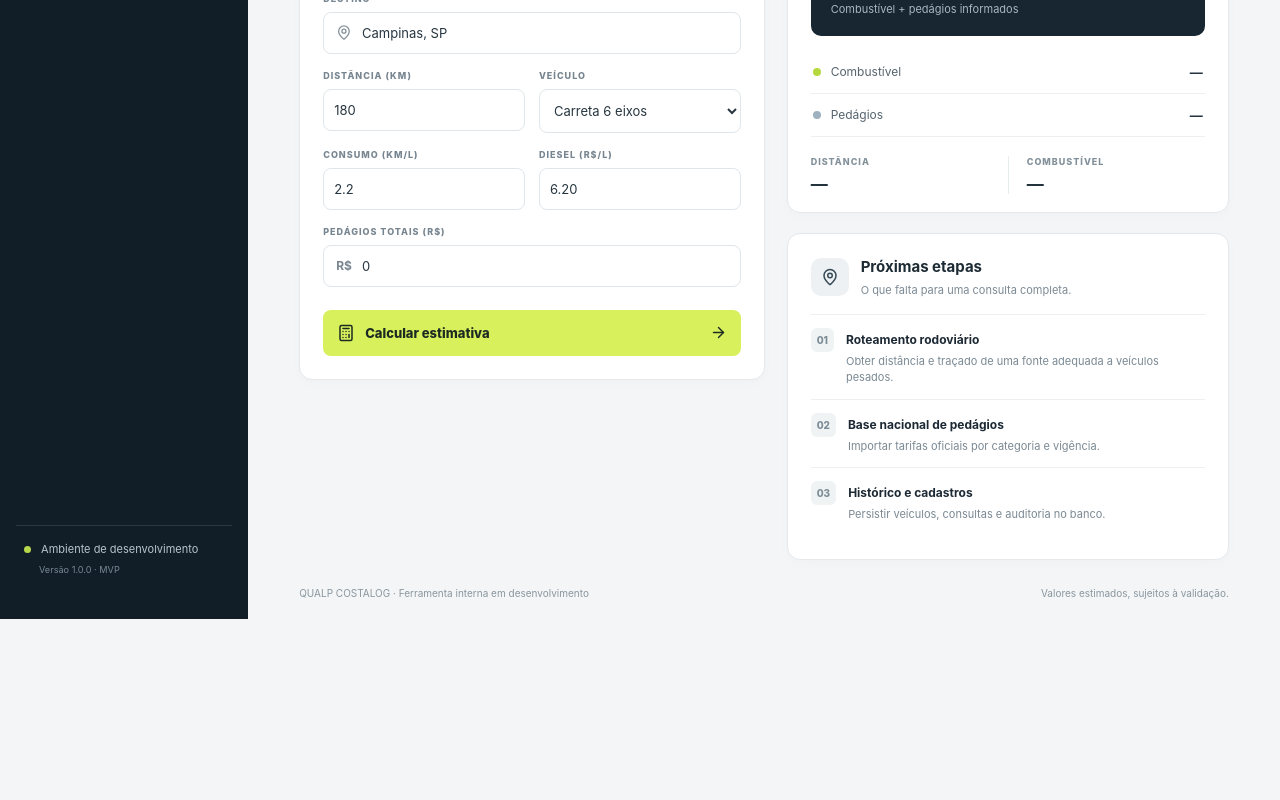
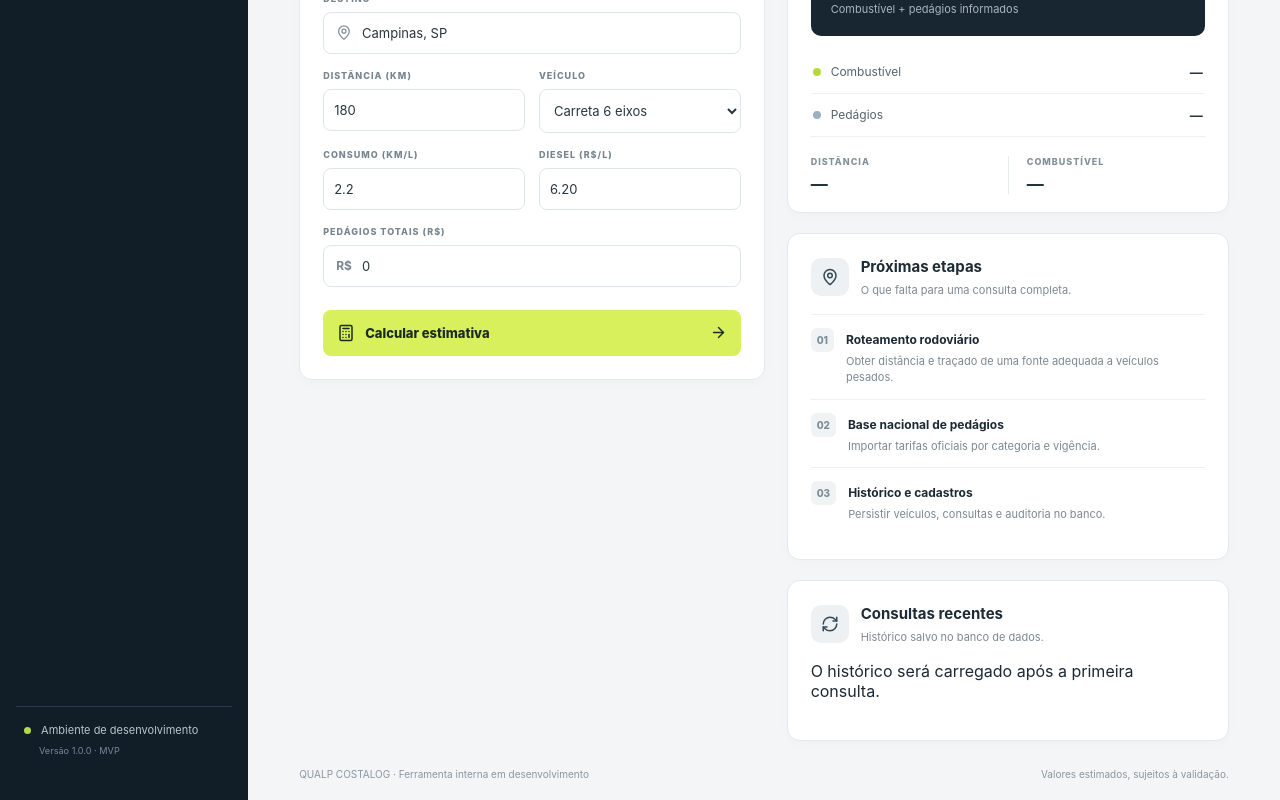
Before and after one commit to riquelmemourafernandes/qualp-costalog, a React (Vite) app in the folder frontend/: page / in a window 1280 px wide. Shown: the part 410-1210 px from the top of the page. Before the commit the page ends 1029 px from the top, so only its background shows below. Built offline with nearby package versions, Linux system fonts and the light colour scheme; no server answers.

Commit message:
Show recent saved route estimates in the interface

```diff
--- a/frontend/src/App.tsx
+++ b/frontend/src/App.tsx
@@ -1,6 +1,6 @@
 import { useState, type FormEvent } from 'react'
 import { Calculator, Fuel, MapPin, Route, Truck, CircleAlert, ArrowRight, RefreshCw } from 'lucide-react'
-import { calculateEstimate, type EstimateResponse } from './services/api'
+import { calculateEstimate, getRouteHistory, type EstimateResponse, type RouteHistoryItem } from './services/api'
 
 const vehicles = [
   { name: 'Caminhão 2 eixos', consumption: 3.0, axles: 2 },
@@ -23,6 +23,8 @@ export default function App() {
   const [result, setResult] = useState<EstimateResponse | null>(null)
   const [error, setError] = useState('')
   const [loading, setLoading] = useState(false)
+  const [history, setHistory] = useState<RouteHistoryItem[]>([])
+  const [historyMessage, setHistoryMessage] = useState('O histórico será carregado após a primeira consulta.')
 
   function chooseVehicle(name: string) {
     setVehicle(name)
@@ -41,6 +43,12 @@ export default function App() {
         toll_total_brl: Number(tolls), vehicle_name: vehicle,
       })
       setResult(estimate)
+      try {
+        setHistory(await getRouteHistory())
+        setHistoryMessage('')
+      } catch {
+        setHistoryMessage('O histórico depende da conexão com o banco de dados.')
+      }
     } catch (e) {
       setError(e instanceof Error ? e.message : 'Erro inesperado ao calcular.')
     } finally {
@@ -85,6 +93,10 @@ export default function App() {
               <div className="metrics"><div><span>DISTÂNCIA</span><strong>{result ? `${result.distance_km} km` : '—'}</strong></div><div><span>COMBUSTÍVEL</span><strong>{result ? `${result.fuel_liters.toLocaleString('pt-BR')} L` : '—'}</strong></div></div>
             </div>
             <div className="panel next-panel"><div className="panel-heading"><div className="heading-icon"><MapPin size={18} /></div><div><h2>Próximas etapas</h2><p>O que falta para uma consulta completa.</p></div></div><ul><li><span>01</span><div><strong>Roteamento rodoviário</strong><p>Obter distância e traçado de uma fonte adequada a veículos pesados.</p></div></li><li><span>02</span><div><strong>Base nacional de pedágios</strong><p>Importar tarifas oficiais por categoria e vigência.</p></div></li><li><span>03</span><div><strong>Histórico e cadastros</strong><p>Persistir veículos, consultas e auditoria no banco.</p></div></li></ul></div>
+            <div className="panel next-panel">
+              <div className="panel-heading"><div className="heading-icon"><RefreshCw size={18} /></div><div><h2>Consultas recentes</h2><p>Histórico salvo no banco de dados.</p></div></div>
+              {history.length === 0 ? <p className="history-empty">{historyMessage || 'Nenhuma consulta salva ainda.'}</p> : <div className="history-list">{history.map(item => <div className="history-item" key={item.id}><div><strong>{item.origin} → {item.destination}</strong><p>{item.vehicle_name} · {item.distance_km ?? '—'} km</p></div><strong>{money(Number(item.estimated_total_brl ?? 0))}</strong></div>)}</div>}
+            </div>
           </section>
         </div>
         <footer>QUALP COSTALOG · Ferramenta interna em desenvolvimento <span>Valores estimados, sujeitos à validação.</span></footer>
```
